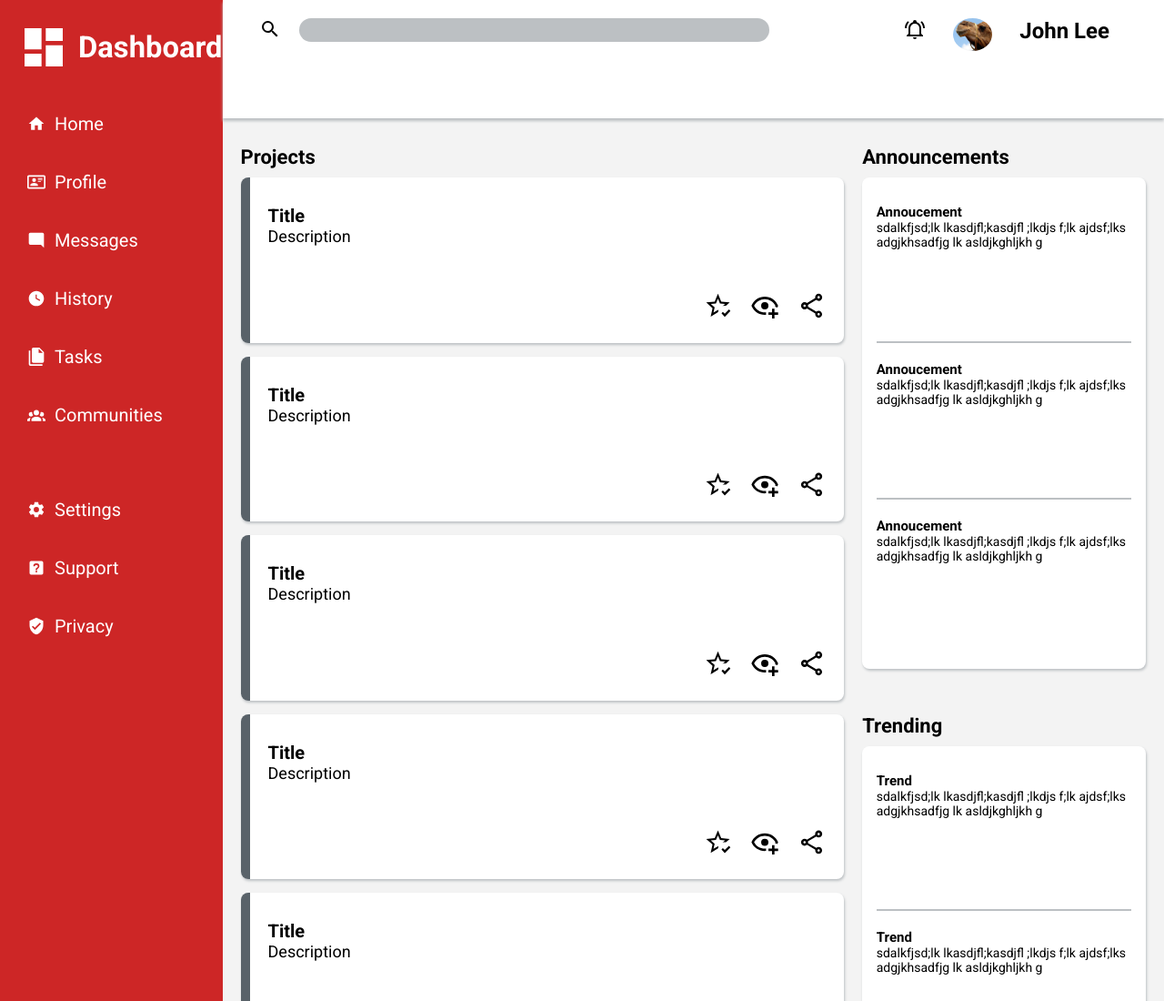
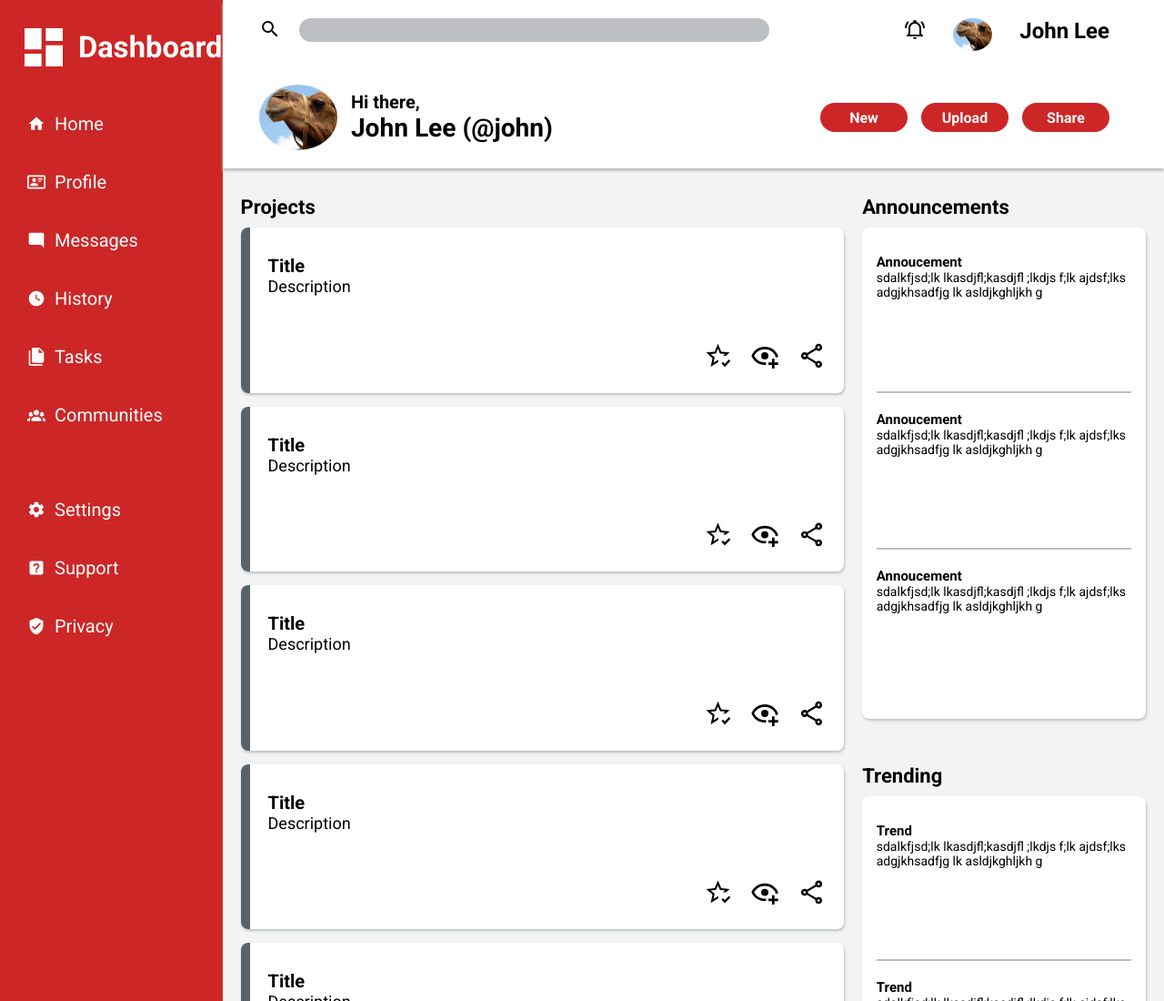
Before and after one commit to johnedwardlee/admin-dash, a plain HTML site: page index.html in a window 1280 px wide. Shown: the top 1100 px of the page at 91% size. Drawn offline with Linux system fonts and the light colour scheme.

Commit message:
Header done, final touches

```diff
--- a/index.html
+++ b/index.html
@@ -20,6 +20,18 @@
         <img class="header-icon" src="icons/bell-ring-outline.svg" alt=" " />
         <img id="account-pic" src="pics/camel-1624643_1280.jpg" alt=" " />
         <div id="account-name-small">John Lee</div>
+      </div>
+      <div id="greeting">
+        <img id="greeting-pic" src="pics/camel-1624643_1280.jpg" alt="" />
+        <div id="greeting-text">
+          <h5>Hi there,</h5>
+          <h3>John Lee (@john)</h3>
+        </div>
+      </div>
+      <div id="header-btns">
+        <button>New</button>
+        <button>Upload</button>
+        <button>Share</button>
       </div>
     </header>
     <nav id="sidebar">
--- a/styles.css
+++ b/styles.css
@@ -57,6 +57,48 @@ body {
 
 #account-name-small {
   font-weight: 600;
+}
+
+#greeting {
+  margin-top: 15px;
+  display: flex;
+  align-items: center;
+  gap: 15px;
+}
+
+#greeting-text {
+  display: flex;
+  flex-direction: column;
+}
+
+#greeting-text h5,
+#greeting-text h3 {
+  margin: 0;
+}
+
+#greeting-pic {
+  width: 3.6em;
+  height: 3em;
+  border-radius: 50%;
+}
+
+#header-btns {
+  margin-top: 15px;
+  display: flex;
+  justify-content: end;
+  align-items: center;
+  gap: 15px;
+}
+
+#header-btns > button {
+  background-color: #cd2626;
+  border: none;
+  color: white;
+  width: 6rem;
+  height: 2rem;
+  font-weight: bold;
+  border-radius: 20px;
+  font-size: 1rem;
 }
 
 #sidebar {
```
